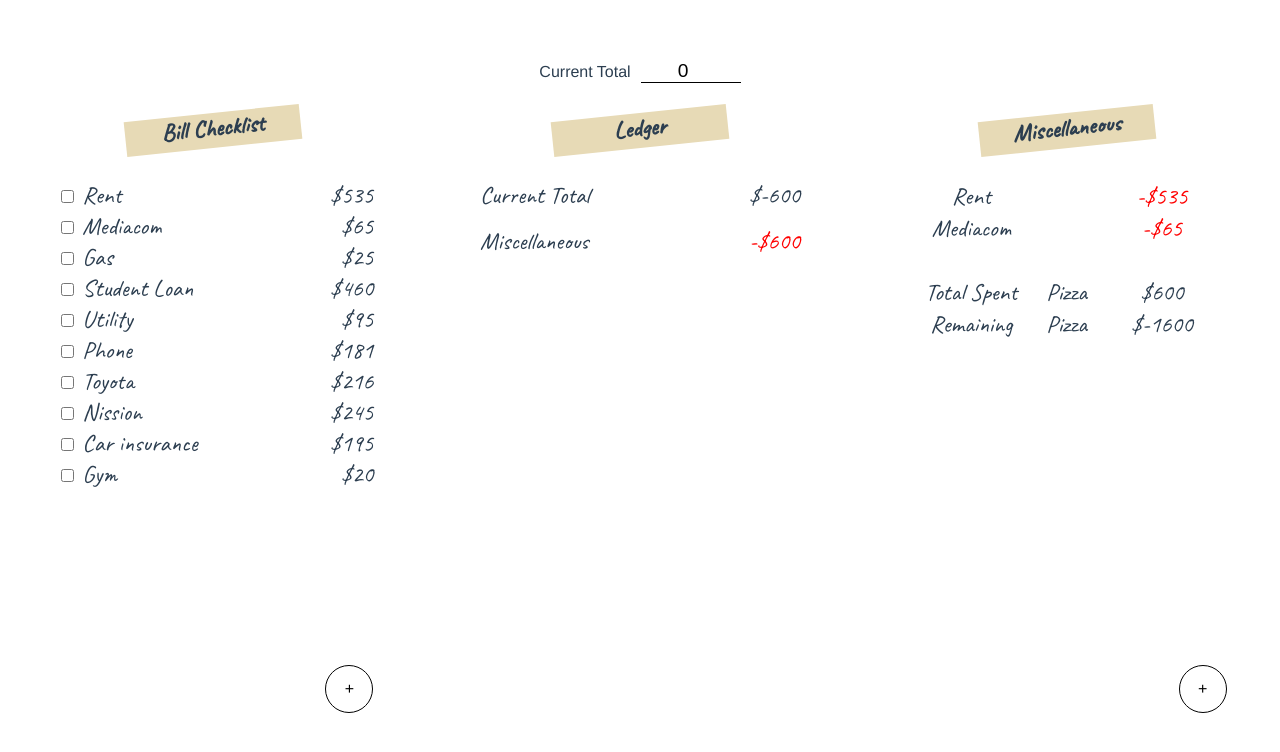
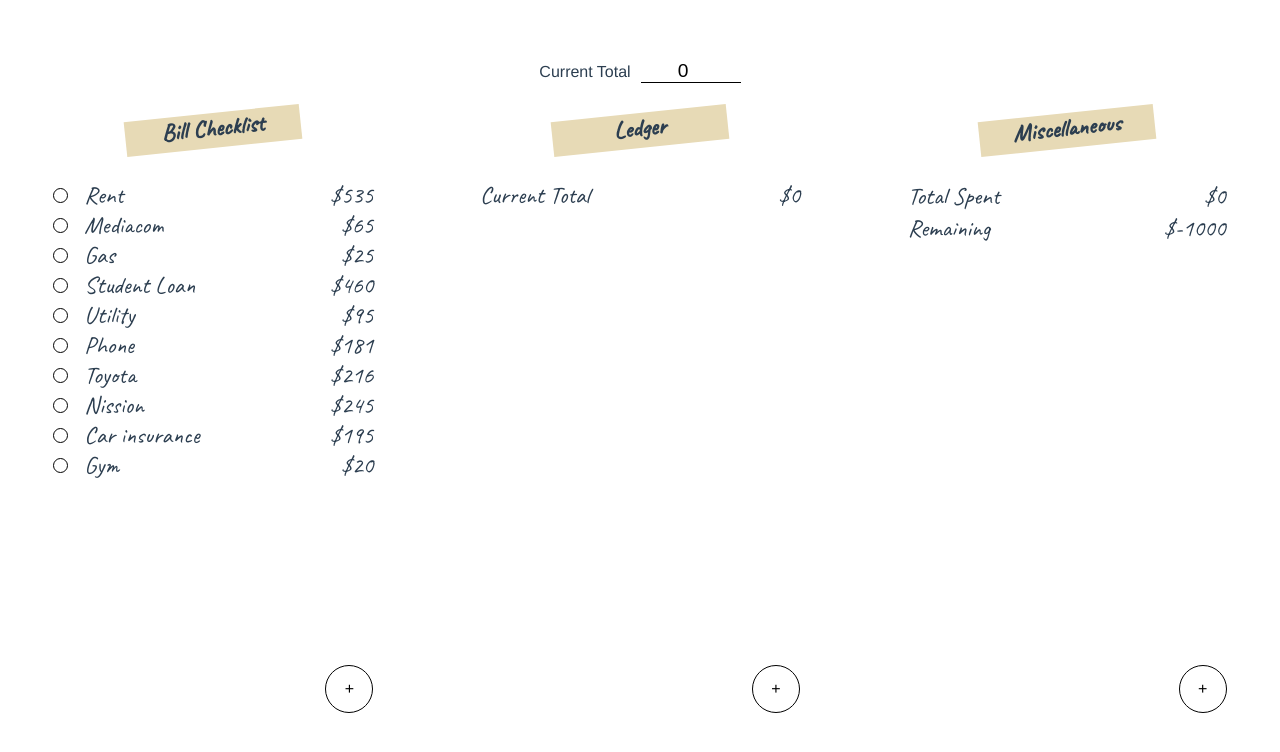
Before and after one commit to mwritter/vue_bill_app, a Vue app: page / in a window 1280 px wide. Shown: the top 752 px of the page. Built offline with nearby package versions, Linux system fonts and the light colour scheme.

Commit message:
Added alot, changed checkbox style, add payments to ledger

```diff
--- a/src/App.vue
+++ b/src/App.vue
@@ -37,21 +37,18 @@ export default {
     return {
       currentTotal: 0,
       bills: [
-        { name: "Rent", value: 535.0, complete: false },
-        { name: "Mediacom", value: 65.0, complete: false },
-        { name: "Gas", value: 25.0, complete: false },
-        { name: "Student Loan", value: 460.0, complete: false },
-        { name: "Utility", value: 95.0, complete: false },
-        { name: "Phone", value: 181.0, complete: false },
-        { name: "Toyota", value: 216.0, complete: false },
-        { name: "Nission", value: 245.0, complete: false },
-        { name: "Car insurance", value: 195.0, complete: false },
-        { name: "Gym", value: 20.0, complete: false }
+        { name: "Rent", value: 535.0, complete: false, type: 'bill' },
+        { name: "Mediacom", value: 65.0, complete: false, type: 'bill' },
+        { name: "Gas", value: 25.0, complete: false, type: 'bill' },
+        { name: "Student Loan", value: 460.0, complete: false, type: 'bill' },
+        { name: "Utility", value: 95.0, complete: false, type: 'bill' },
+        { name: "Phone", value: 181.0, complete: false, type: 'bill' },
+        { name: "Toyota", value: 216.0, complete: false, type: 'bill' },
+        { name: "Nission", value: 245.0, complete: false, type: 'bill' },
+        { name: "Car insurance", value: 195.0, complete: false, type: 'bill' },
+        { name: "Gym", value: 20.0, complete: false, type: 'bill' }
       ],
-      miscs: [
-        { name: "Rent", value: 535.0, complete: false, id: 1 },
-        { name: "Mediacom", value: 65.0, complete: false, id: 2 }
-      ],
+      miscs: [],
       totalPaid: 0
     };
   },
@@ -97,7 +94,7 @@ export default {
       this.miscs = this.miscs.filter(item => {
         return item.id != misc.id;
       });
-    }
+    },
   }
 };
 </script>
--- a/src/components/BillChecklist.vue
+++ b/src/components/BillChecklist.vue
@@ -5,11 +5,10 @@
         <h1 id="heading" class="text">Bill Checklist</h1>
         <ul id="bill-list">
           <li class="bill-list-item" v-for="(bill) in bills" :key="bill.name">
-            <div>
-              <input class="checkbox" @click="toggleBill(bill)" :id="bill.name" type="checkbox" />
-              <label class="text" for="price">{{bill.name}}</label>
-            </div>
-            <span id="price" class="text" name="price">${{bill.value}}</span>
+              <!-- <input class="checkbox" @click="toggleBill(bill)" :id="bill.name" type="checkbox" /> -->
+            <span class="text bill-name">{{bill.name}}</span>
+            <span @click="toggleBill(bill)" :class="{'small-success-btn': bill.complete }" class="bill-checkbox action-btn small-btn"></span>
+            <span class="text bill-price" name="price">${{bill.value}}</span>
           </li>
         </ul>
       </div>
@@ -45,11 +44,20 @@ export default {
 </script>
 
 <style>
-#bill-list {
-  padding: 0px;
+.bill-price{
+  grid-area: price;
+}
+.bill-name{
+  grid-area: name;
+  justify-self: start;
+}
+.bill-checkbox{
+  grid-area: checkbox;
 }
 .bill-list-item {
-  display: flex;
-  justify-content: space-between;
+  display: grid;
+  grid-gap: 1rem;
+  grid-template-columns: auto 2fr auto;
+  grid-template-areas: "checkbox name price";
 }
 </style>
--- a/src/components/Ledger.vue
+++ b/src/components/Ledger.vue
@@ -5,13 +5,13 @@
         <h1 id="heading" class="text">Ledger</h1>
         <div class="ledger-item">
           <span class="text">Current Total</span>
-          <span class="text">${{currentTotal}}</span>
+          <span class="text">${{parseFloat(currentTotal) + getPaymentTotal}}</span>
         </div>
         <div id="completed-bills">
           <ul id="ledger-list" class="text">
-            <li class="ledger-item" v-for="bill in bills" :key="bill.name">
-              <span class="bill-name">{{bill.name}}</span>
-              <span class="bill-value">-${{bill.value}}</span>
+            <li class="ledger-item" v-for="(item, index) in getCompleted" :key="index">
+              <span class="bill-name">{{item.name}}</span>
+              <span :class="{'payment': item.type == 'payment'}" class="bill-value">-${{item.value}}</span>
             </li>
             <li class="ledger-item" v-if="this.miscTotal > 0">
               <span class="bill-name">Miscellaneous</span>
@@ -19,6 +19,40 @@
             </li>
           </ul>
         </div>
+        <form v-if="this.adding" id="new-ledger-form" @submit.prevent>
+            <div id="form-inputs">
+              <input
+                class="text"
+                placeholder="Description"
+                id="item-name"
+                type="text"
+              />
+              <input
+                class="text"
+                placeholder="Pay"
+                step="0.01"
+                min="1"
+                id="item-value"
+                type="number"
+              />
+            </div>
+
+            <div class="action-section">
+              <button
+                class="action-btn small-btn small-success-btn"
+                title="Submit Pay"
+                @click="submitAdd()"
+              ></button>
+              <button
+                class="action-btn small-btn small-danger-btn"
+                title="Cancel"
+                @click="cancelAdd()"
+              ></button>
+            </div>
+          </form>
+      </div>
+       <div id="add-section">
+        <div @click="adding = true" title="Add Misc Item" class="action-btn add-btn" id="add-misc">+</div>
       </div>
     </div>
   </main>
@@ -39,7 +73,46 @@ export default {
     }
   },
   data() {
-    return {};
+    return {
+      adding: false,
+      payments: [
+
+      ]
+    };
+  },
+  computed: {
+    getPayments(){
+      return this.payments;
+    },
+    getPaymentTotal(){
+      return this.getPayments.reduce((total, payment) => {
+        return total + parseFloat(payment.value)
+      }, 0)
+    },
+    getCompleted(){
+      return [...this.bills, ...this.getPayments]
+    }
+  },
+  methods: {
+    cancelAdd(){
+      this.adding = false;
+    },
+    submitAdd(){
+      const form = document.getElementById('new-ledger-form');
+      const name = document.getElementById('item-name').value;
+      const pay = parseFloat(document.getElementById('item-value').value) || 0;
+      if (pay <= 0 || name.trim() == ""){
+        return;
+      }
+      const payment = {
+          name,
+          value: pay,
+          completed: true,
+          type: 'payment'
+        }
+      this.payments = [...this.payments, payment];
+      form.reset();
+    }
   }
 };
 </script>
@@ -57,4 +130,7 @@ export default {
 .bill-value {
   color: red;
 }
+.payment{
+  color: green;
+}
 </style>
--- a/src/components/Misc.vue
+++ b/src/components/Misc.vue
@@ -18,12 +18,12 @@
         <div id="misc-info">
           <div class="text misc-list-item">
             <div>Total Spent</div>
-            <span>Pizza</span>
+            <span></span>
             <span>${{this.getTotalSpent}}</span>
           </div>
           <div class="text misc-list-item">
             <div>Remaining</div>
-            <span>Pizza</span>
+            <span></span>
             <span>${{this.getRemaining}}</span>
           </div>
           <form v-if="this.adding" id="new-misc-form" @submit.prevent>
@@ -98,13 +98,13 @@ export default {
   },
   methods: {
     addMisc() {
-      const input_value = document.getElementById("misc-item-value");
+      const input_value = parseFloat(document.getElementById("misc-item-value").value);
       const input_name = document.getElementById("misc-item-name");
       const form = document.getElementById("new-misc-form");
 
-      let value = input_value.value || 0;
+      let value = input_value || 0;
 
-      if (input_value <= 0 || input_name.value.trim() == "") {
+      if (value <= 0 || input_name.value.trim() == "") {
         return;
       }
       const misc = {
@@ -136,9 +136,7 @@ export default {
 
 .misc-list-item {
   display: grid;
-  grid-template-columns: repeat(3, 1fr);
-  padding-left: 1rem;
-  padding-right: 1rem;
+  grid-template-columns: 1fr 2fr 1fr;
   border: 1px solid white;
 }
 .small-btn {
@@ -157,25 +155,23 @@ export default {
 #misc-info .misc-list-item:hover {
   border: 1px solid white;
 }
-
+#misc-info .misc-list-item {
+  grid-template-columns: auto 2fr auto;
+}
+.misc-name{
+  justify-self: start;
+}
 .misc-value {
   color: red;
+  justify-self: end;
 }
 
-#misc-delete-btn {
-  display: flex;
-  justify-content: center;
-  align-items: center;
-  border-radius: 50%;
-  height: 25px;
-  width: 25px;
-}
 #new-misc-form {
   margin-top: 1rem;
 }
 #form-inputs {
   display: grid;
-  grid-template-columns: auto auto;
+  grid-template-columns: auto;
   grid-column-gap: 1rem;
 }
 </style>
```
